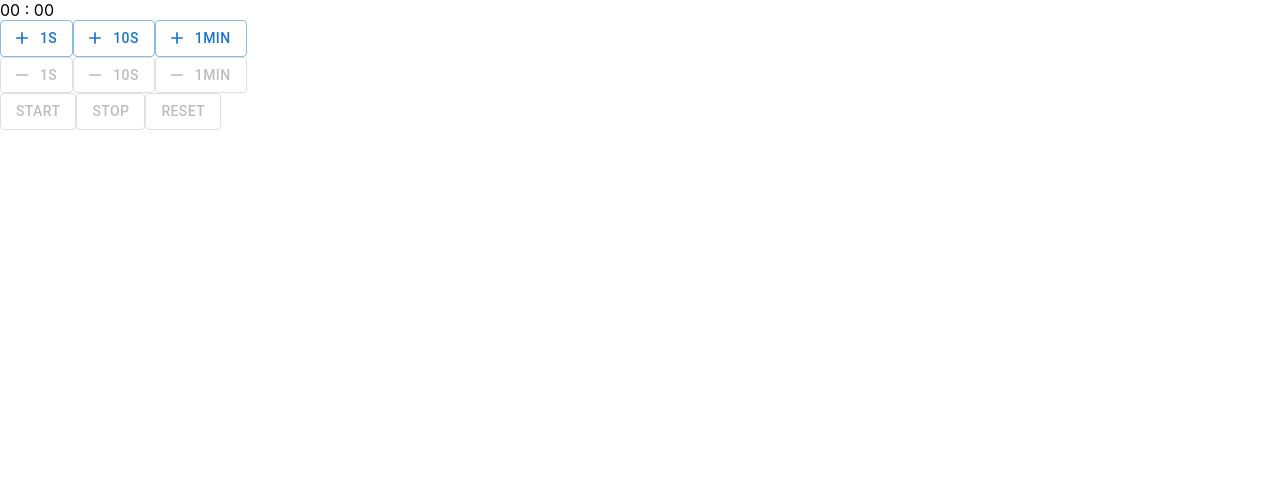
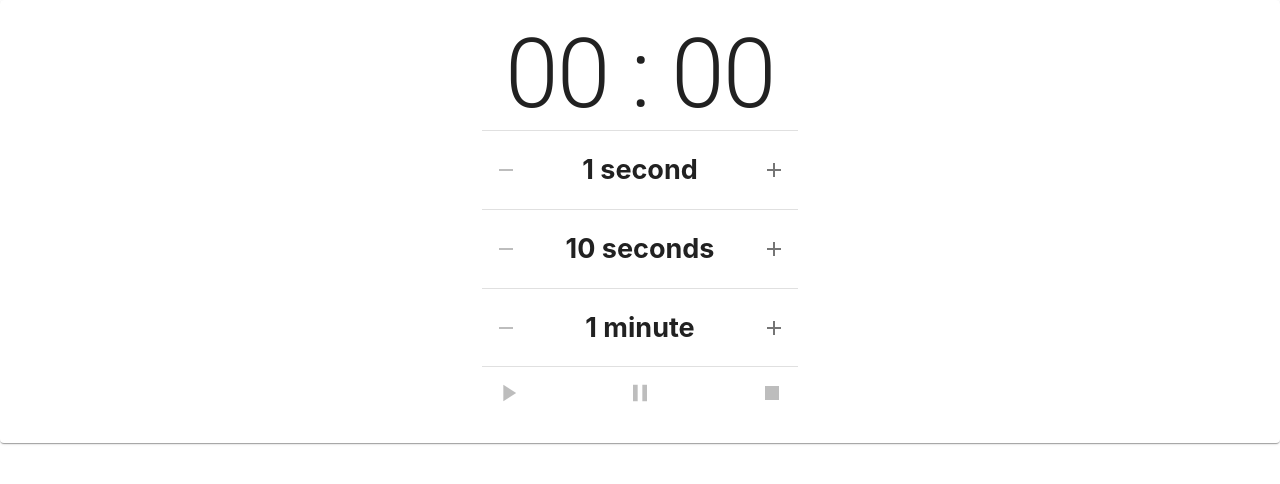
Before and after one commit to brian-cirieco/timer, a Next.js app: page /home/Timer in a window 1280 px wide. Shown: the top 484 px of the page. Built offline with nearby package versions, Linux system fonts and the light colour scheme.

Commit message:
fixed layout

```diff
--- a/pages/home/ButtonRow.tsx
+++ /dev/null
@@ -1,38 +0,0 @@
-import Button from '@mui/material/Button';
-import { ReactElement, ReactNode } from 'react';
-
-///
-/// Types
-///
-export type ButtonProps = {
-  title: string;
-  ariaLabel?: string;
-  startIcon?: ReactElement;
-  disabled: boolean;
-  handleClick: () => void;
-};
-
-type PropsT = {
-  buttonConfigs: Array<ButtonProps>;
-};
-
-///
-/// Main Component
-///
-export default function ButtonRow({ buttonConfigs }: PropsT ) {
-  return <div>
-    {buttonConfigs.map(({ ariaLabel, title, startIcon, disabled, handleClick }) =>
-      <Button
-        key={new Date().getTime() + title}
-        variant="outlined"
-        disabled={disabled}
-        aria-disabled={disabled}
-        startIcon={startIcon}
-        aria-label={ariaLabel ? ariaLabel : title}
-        onClick={handleClick}
-      >
-        {title}
-      </Button>
-    )}
-  </div>
-};
--- /dev/null
+++ b/pages/home/IconButtonRow.tsx
@@ -0,0 +1,39 @@
+import { ReactElement } from 'react';
+import IconButton from '@mui/material/IconButton';
+import Box from '@mui/material/Box';
+
+///
+/// Types
+///
+export type IconButtonPropsT = {
+  ariaLabel: string;
+  icon: ReactElement;
+  disabled: boolean;
+  variant: "default" | "inherit" | "primary" | "secondary" | "error" | "info" | "success" | "warning";
+  handleClick: () => void;
+};
+
+type PropsT = {
+  buttonConfigs: Array<IconButtonPropsT>;
+};
+
+///
+/// Main Component
+///
+export default function IconButtonRow({ buttonConfigs }: PropsT ) {
+  return <Box display="flex" justifyContent="space-between" alignItems="center">
+    {buttonConfigs.map(({ ariaLabel, icon, disabled, variant, handleClick }) =>
+      <IconButton
+        key={new Date().getTime() + ariaLabel}
+        disabled={disabled}
+        aria-disabled={disabled}
+        aria-label={ariaLabel}
+        onClick={handleClick}
+        color={variant}
+        size="large"
+      >
+        {icon}
+      </IconButton>
+    )}
+  </Box>
+};
--- /dev/null
+++ b/pages/home/ModifierButtonGroup.tsx
@@ -0,0 +1,44 @@
+import { ReactElement } from "react";
+import { Add, Remove } from '@mui/icons-material';
+import IconButton from '@mui/material/IconButton';
+import Box from '@mui/material/Box';
+
+type PropsT = {
+  title: string;
+  value: number;
+  setValue: (value: number) => void;
+  disableAddition: boolean;
+  disableSubtraction: boolean;
+}
+
+export default function ModifierButtonGroup({
+  title,
+  value,
+  setValue,
+  disableAddition,
+  disableSubtraction
+}: PropsT): ReactElement<PropsT> {
+  return <Box
+    display="flex"
+    gap="2em"
+    justifyContent="space-between"
+    alignItems="center"
+    sx={{ '& > button': { width: '2em', height: '2em' } }}
+  >
+    <IconButton
+      aria-label={`subtract ${title}`}
+      disabled={disableSubtraction}
+      onClick={() => setValue(-value)}
+    >
+      <Remove />
+    </IconButton>
+    <h2>{title}</h2>
+    <IconButton
+      aria-label={`add ${title}`}
+      disabled={disableAddition}
+      onClick={() => setValue(value)}
+    >
+      <Add />
+    </IconButton>
+  </Box>
+}
--- a/pages/home/TimeDisplay.tsx
+++ b/pages/home/TimeDisplay.tsx
@@ -1,4 +1,5 @@
 import { ReactElement } from "react";
+import Typography from '@mui/material/Typography';
 
 ///
 /// Utility Functions
@@ -24,9 +25,9 @@ function TimeDisplay({ totalSeconds }: PropsT): ReactElement<PropsT> {
   const minutes = Math.floor(totalSeconds / 60).toString();
   const seconds = totalSeconds % 60 === 0 ? '00' : Math.floor(totalSeconds % 60).toString();
 
-  return <div id="time-display" role="timer">
+  return <Typography variant="h1" align="center">
     {formatDisplayDigits(minutes)} : {formatDisplayDigits(seconds)}
-  </div>;
+  </Typography>
 }
 
 export default TimeDisplay;
--- a/pages/home/Timer.tsx
+++ b/pages/home/Timer.tsx
@@ -1,9 +1,16 @@
 'use client'
-import AddIcon from '@mui/icons-material/Add';
 import { ReactElement, useEffect, useRef, useState } from 'react';
-import RemoveIcon from '@mui/icons-material/Remove';
+import PlayArrowIcon from '@mui/icons-material/PlayArrow';
+import PauseIcon from '@mui/icons-material/Pause';
+import StopIcon from '@mui/icons-material/Stop';
 import TimeDisplay from './TimeDisplay';
-import ButtonRow, { ButtonProps } from './ButtonRow';
+import IconButtonRow, { IconButtonPropsT } from './IconButtonRow';
+import ModifierButtonGroup from './ModifierButtonGroup';
+import Box from '@mui/material/Box';
+import Card from '@mui/material/Card';
+import CardContent from '@mui/material/CardContent';
+import Stack from '@mui/material/Stack';
+import Divider from '@mui/material/Divider';
 
 ///
 /// Constants
@@ -11,9 +18,9 @@ import ButtonRow, { ButtonProps } from './ButtonRow';
 
 // exported for testing
 export const modifierButtonProps = [
-  { title: '1s', value: 1, ariaLabel: '1 second' },
-  { title: '10s', value: 10, ariaLabel: '10 seconds' },
-  { title: '1min', value: 60, ariaLabel: '1 minute' }
+  { title: '1 s', value: 1, ariaLabel: '1 second' },
+  { title: '10 s', value: 10, ariaLabel: '10 seconds' },
+  { title: '1 min', value: 60, ariaLabel: '1 minute' }
 ];
 const maximumTime = 99 * 60 + 59;
 
@@ -39,44 +46,34 @@ export default function Timer(): ReactElement {
     setSeconds(newSeconds)
   };
 
-  const buttonRowConfigs: ButtonProps[][] = [
-    // add buttons
-    modifierButtonProps.map(({ title, value, ariaLabel }) => ({
-      title,
-      ariaLabel: 'add ' + ariaLabel,
-      startIcon: <AddIcon />,
-      disabled: hasStarted || seconds === maximumTime,
-      handleClick: () => addSeconds(value),
-    })),
-    // subtract buttons
-    modifierButtonProps.map(({ title, value, ariaLabel }) => ({
-      title,
-      ariaLabel: 'subtract ' + ariaLabel,
-      startIcon: <RemoveIcon />,
-      disabled: hasStarted || seconds === 0,
-      handleClick: () => addSeconds(-value)
-    })),
+  const buttonRowConfigs: IconButtonPropsT[][] = [
     // control buttons
     [
       {
-        title: 'Start',
+        ariaLabel: 'Start',
+        icon: <PlayArrowIcon fontSize="inherit" />,
         disabled: hasStarted || seconds === 0,
+        variant: 'success',
         handleClick: () => {
           setHasStarted(true);
           millisecondsRef.current = seconds * 1000;
         }
       },
       {
-        title: 'Stop',
+        ariaLabel: 'Pause',
+        icon: <PauseIcon fontSize="inherit" />,
         disabled: !hasStarted,
+        variant: 'warning',
         handleClick: () => {
           setHasStarted(false);
           clearInterval(intervalID);
         }
       },
       {
-        title: 'Reset',
+        ariaLabel: 'Reset',
+        icon: <StopIcon fontSize="inherit" />,
         disabled: seconds === 0,
+        variant: 'primary',
         handleClick: () => setSeconds(0)
       }
     ]
@@ -102,15 +99,30 @@ export default function Timer(): ReactElement {
         }
       }, 100));
     }
-
   }, [hasStarted, seconds, intervalID]);
 
   return (
-    <>
-      <TimeDisplay totalSeconds={seconds} />
-      {buttonRowConfigs.map((buttonConfigs, idx) =>
-        <ButtonRow key={new Date().getTime() + idx} buttonConfigs={buttonConfigs}/>
-      )}
-    </>
+    <Card sx={{ margin: 'auto', display: 'flex'}}>
+      <Box margin="auto" display="flex" alignItems="center" flexDirection="column" fontSize="large">
+        <CardContent sx={{ padding: '1em' }}>
+        <Stack divider={<Divider />}>
+          <TimeDisplay totalSeconds={seconds} />
+          {modifierButtonProps.map(({ title, value, ariaLabel }) =>
+            <ModifierButtonGroup
+              key={new Date().getTime() + ariaLabel}
+              title={ariaLabel}
+              value={value}
+              setValue={addSeconds}
+              disableAddition={hasStarted || seconds === maximumTime}
+              disableSubtraction={hasStarted || seconds === 0}
+            />
+          )}
+          {buttonRowConfigs.map((buttonConfigs, idx) =>
+            <IconButtonRow key={new Date().getTime() + idx} buttonConfigs={buttonConfigs}/>
+          )}
+          </Stack>
+        </CardContent>
+      </Box>
+    </Card>
   )
 }
--- a/styles/global.css
+++ b/styles/global.css
@@ -17,6 +17,7 @@ main {
   flex-direction: column;
   justify-content: center;
   align-items: center;
+  background-color: #0056d6;
 }
 
 footer {
```
Also changed, not shown: app/counter.tsx (deleted, +0 -15 lines), 2 other files (tests, documents, lock files or other folders).
